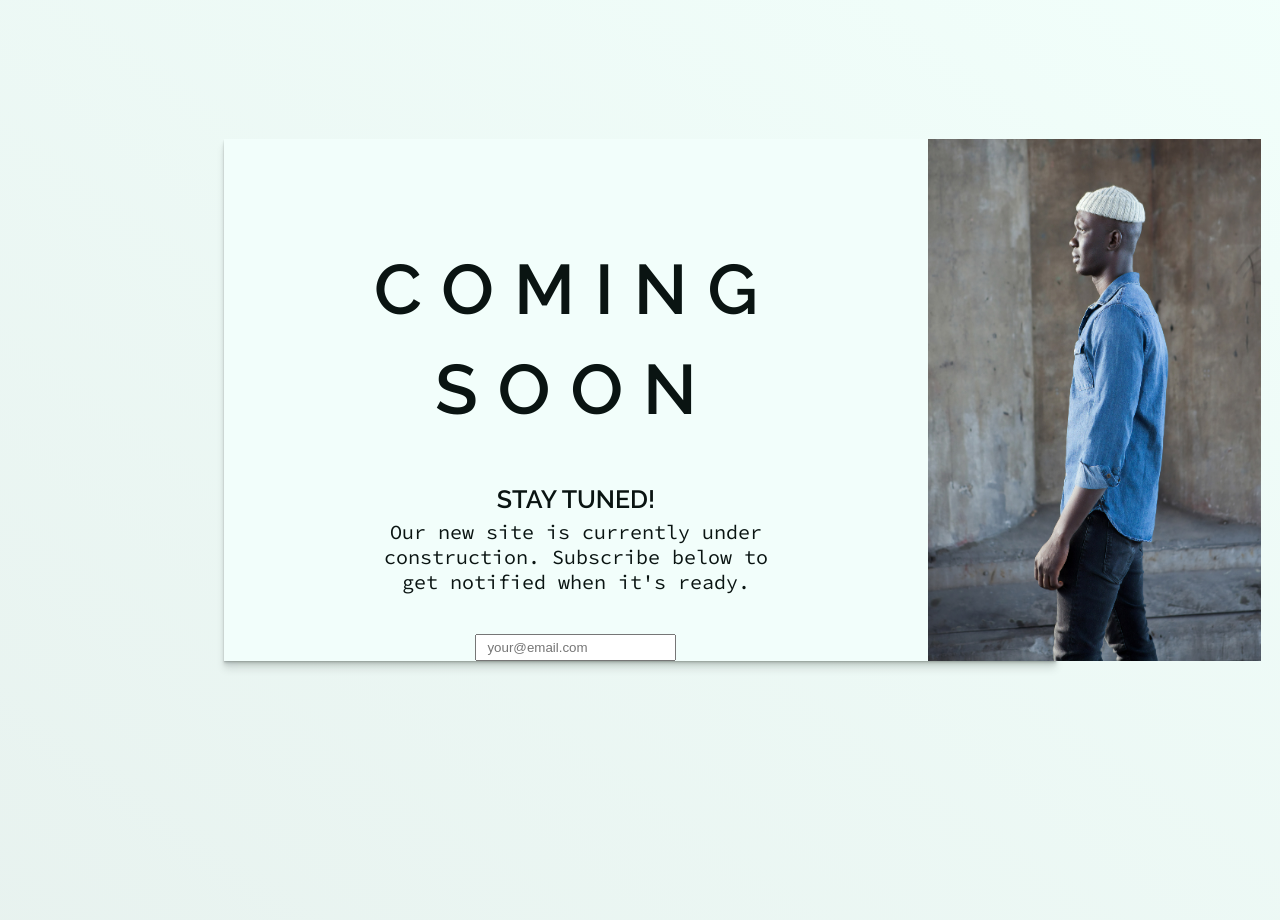
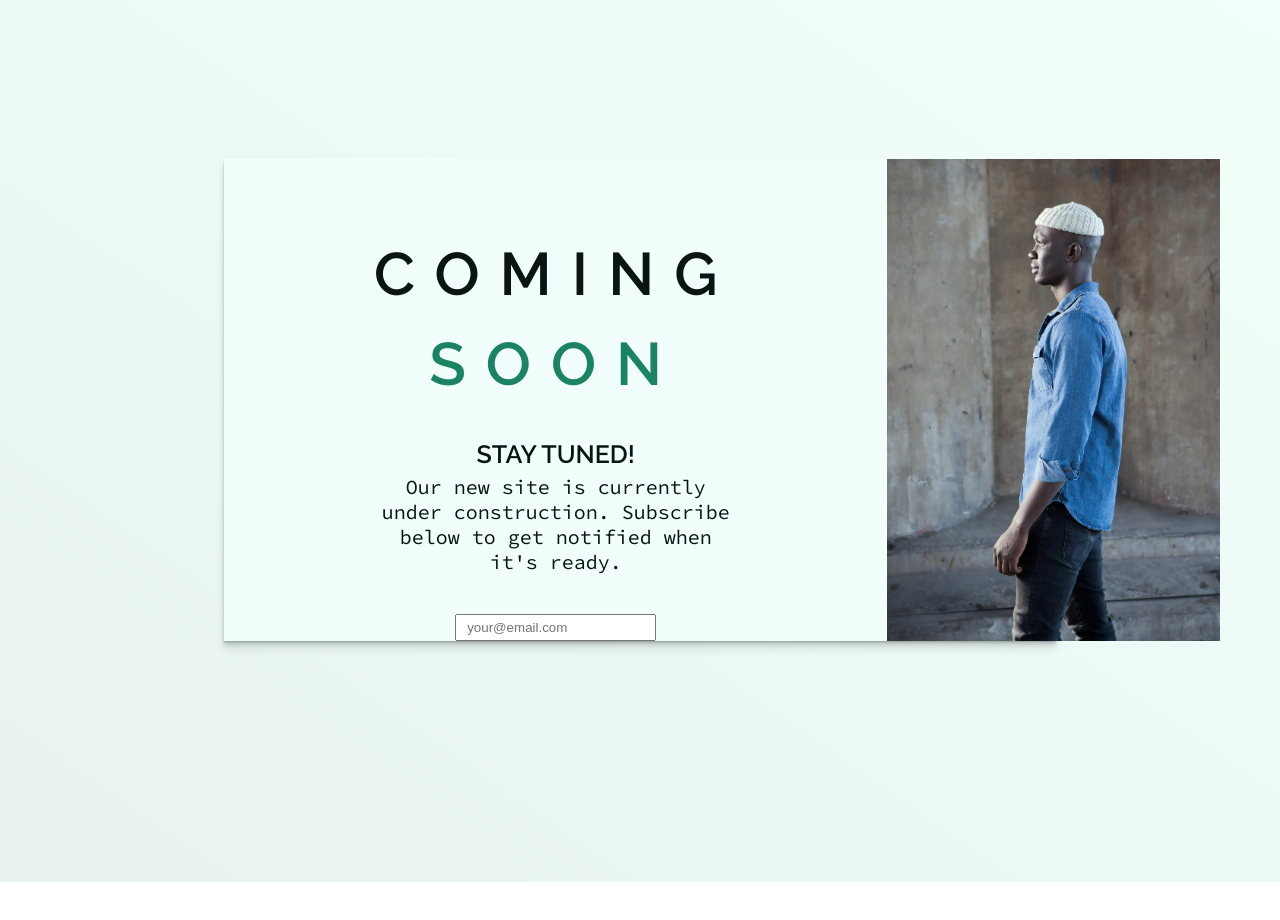
Before and after one commit to mlbakke/coming-soon-landing-page, a website: page index.html in a window 1280 px wide. After the commit the page ends 882 px from the top, so only its background shows below. Drawn offline with Linux system fonts and the light colour scheme.

Commit message:
adjusted space between text and color for heading

```diff
--- a/sass/base/_typography.scss
+++ b/sass/base/_typography.scss
@@ -6,12 +6,12 @@ body {
 
 .header {
     font-family: 'Raleway', sans-serif;
-    font-size: 7rem;
+    font-size: 6rem;
     text-transform: uppercase;
     text-align: center;
-    margin-top: 8rem;
-    margin-bottom: 4rem;
-    line-height: 10rem;
+    margin-top: 5rem;
+    margin-bottom: 2.5rem;
+    line-height: 9rem;
     letter-spacing: 2rem;
 
     &--1 {
@@ -19,6 +19,11 @@ body {
     }
 
     &--2 {
+        display: block;
+        color: $color-primary-dark;
+    }
+
+    &--3 {
         display: block;
     }
 }
```
Also changed, not shown: css/style.css.
